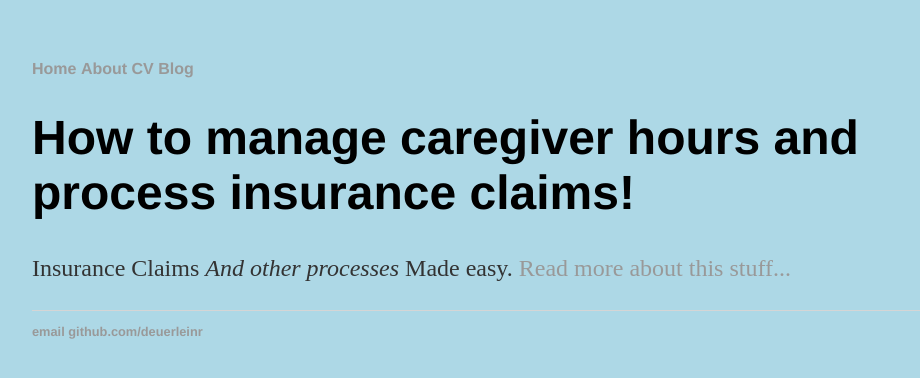
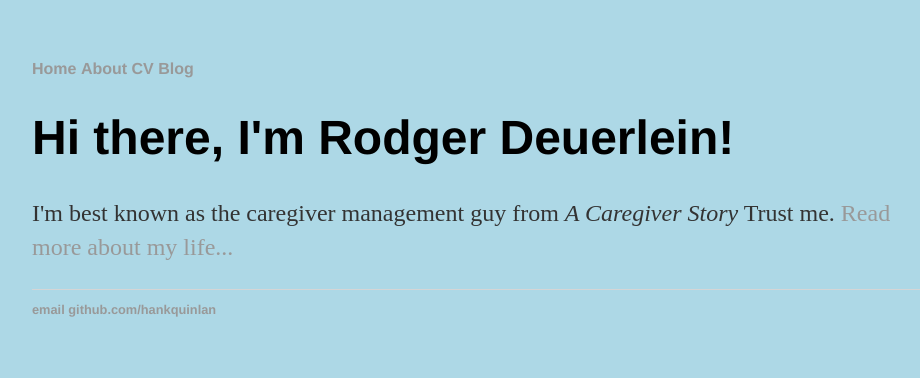
Before and after one commit to deuerleinr/deuerleinr.github.io, a Jekyll site: the page built from index.html, in a window 1280 px wide. Shown: the top 378 px of the page, without its empty margins (160-1080 px from the left). Built offline with Jekyll 4.4.1, drawn with Linux system fonts in a browser that asks for light colours.

Commit message:
Update index.html
change index to reflect creation of layout page

```diff
--- a/index.html
+++ b/index.html
@@ -1,30 +1,10 @@
-<!DOCTYPE html>
-<html>
-	<head>
-		<title>Caregiver Management </title>
-		<link rel="stylesheet" type="text/css" href="/css/main.css">
-	</head>
-	<body>
-		<nav>
-    		<ul>
-        		<li><a href="/">Home</a></li>
-	        	<li><a href="/about">About</a></li>
-        		<li><a href="/cv">CV</a></li>
-        		<li><a href="/blog">Blog</a></li>
-    		</ul>
-		</nav>
-		<div class="container">
-    		<div class="blurb">
-        		<h1>How to manage caregiver hours and process insurance claims!</h1>
-				<p>Insurance Claims <em>And other processes</em> Made easy.
-					<a href="/about">Read more about this stuff...</a></p>
-    		</div><!-- /.blurb -->
-		</div><!-- /.container -->
-		<footer>
-    		<ul>
-        		<li><a href="mailto:rodger.deuerlein@gmail.com">email</a></li>
-        		<li><a href="https://github.com/deuerleinr">github.com/deuerleinr</a></li>
-			</ul>
-		</footer>
-	</body>
-</html>
+---
+layout: default
+title: Rodger Deuerlein, Caregiver Management
+---
+<div class="blurb">
+	<h1>Hi there, I'm Rodger Deuerlein!</h1>
+	<p>I'm best known as the caregiver management guy from <em>A Caregiver Story</em>
+		Trust me.  <a href="/about">Read more about my life...</a>
+	</p>
+</div><!--/.blurb-->
```
